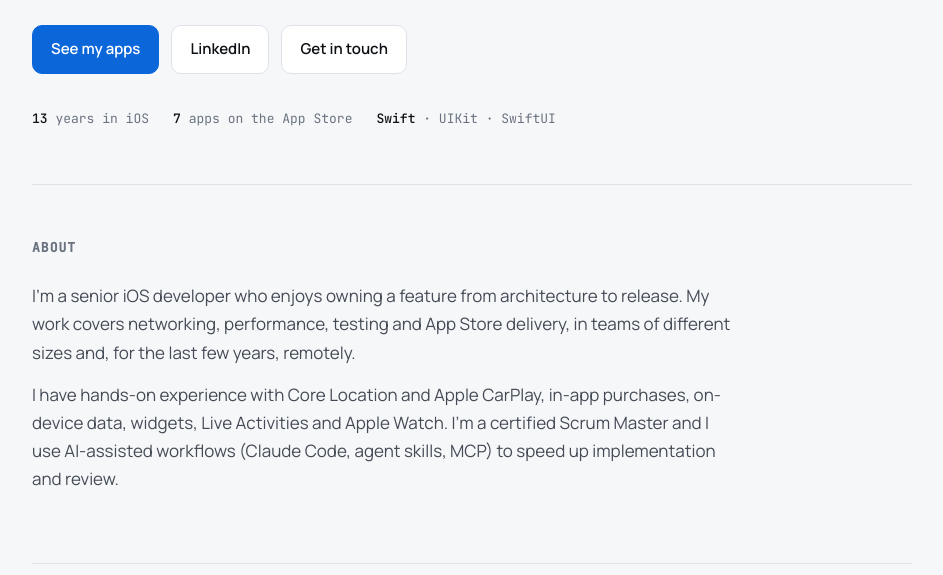
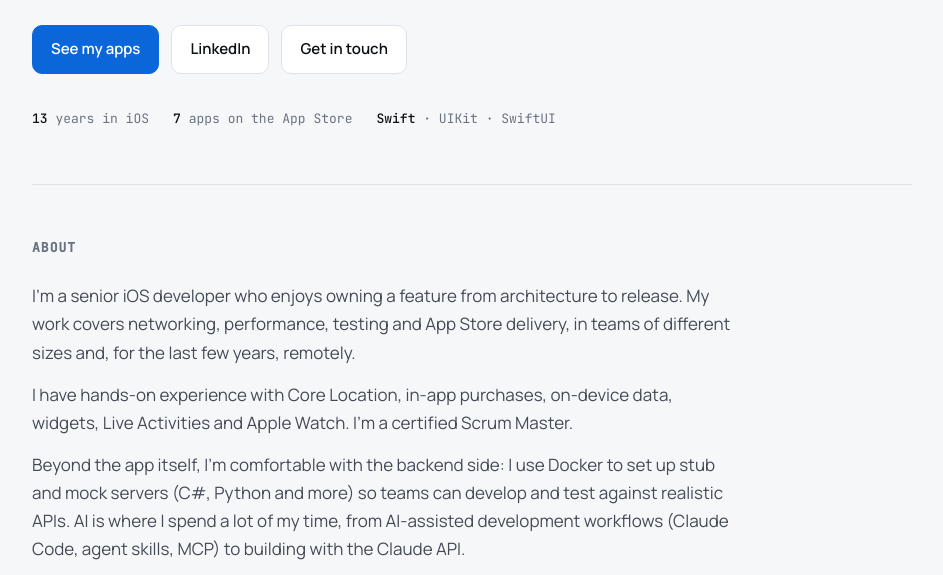
Before and after one commit to jordimilla/jordimilla.github.io, a plain HTML site: page index.html in a window 1280 px wide. Shown: the part 377-952 px from the top of the page, without its empty margins (168-1111 px from the left). Drawn offline with Linux system fonts and the light colour scheme.

Commit message:
Update skills and about section

```diff
--- a/index.html
+++ b/index.html
@@ -163,7 +163,8 @@
     <section id="about" class="about">
       <h2>About</h2>
       <p>I'm a senior iOS developer who enjoys owning a feature from architecture to release. My work covers networking, performance, testing and App Store delivery, in teams of different sizes and, for the last few years, remotely.</p>
-      <p>I have hands-on experience with Core Location and Apple CarPlay, in-app purchases, on-device data, widgets, Live Activities and Apple Watch. I'm a certified Scrum Master and I use AI-assisted workflows (Claude Code, agent skills, MCP) to speed up implementation and review.</p>
+      <p>I have hands-on experience with Core Location, in-app purchases, on-device data, widgets, Live Activities and Apple Watch. I'm a certified Scrum Master.</p>
+      <p>Beyond the app itself, I'm comfortable with the backend side: I use Docker to set up stub and mock servers (C#, Python and more) so teams can develop and test against realistic APIs. AI is where I spend a lot of my time, from AI-assisted development workflows (Claude Code, agent skills, MCP) to building with the Claude API.</p>
     </section>
 
     <section id="experience">
@@ -252,11 +253,13 @@
       <h2>Skills</h2>
       <dl class="skills">
         <div class="skill-row"><dt>Languages &amp; UI</dt><dd class="chips"><span class="chip">Swift</span><span class="chip">UIKit</span><span class="chip">SwiftUI</span><span class="chip">WidgetKit</span><span class="chip">Live Activities</span><span class="chip">watchOS</span></dd></div>
-        <div class="skill-row"><dt>Location &amp; in-car</dt><dd class="chips"><span class="chip">Core Location</span><span class="chip">Apple CarPlay</span></dd></div>
+        <div class="skill-row"><dt>Location</dt><dd class="chips"><span class="chip">Core Location</span></dd></div>
         <div class="skill-row"><dt>App Store</dt><dd class="chips"><span class="chip">In-app purchases</span><span class="chip">On-device data</span><span class="chip">Publishing</span></dd></div>
         <div class="skill-row"><dt>Architecture</dt><dd class="chips"><span class="chip">Coordinators</span><span class="chip">MVVM</span><span class="chip">Modular design</span><span class="chip">REST / Codable</span><span class="chip">Performance</span></dd></div>
+        <div class="skill-row"><dt>AI</dt><dd class="chips"><span class="chip">Claude Code</span><span class="chip">Claude API</span><span class="chip">MCP</span><span class="chip">Agent skills</span><span class="chip">AI-assisted workflows</span></dd></div>
+        <div class="skill-row"><dt>Backend &amp; infra</dt><dd class="chips"><span class="chip">Docker</span><span class="chip">Stub / mock servers</span><span class="chip">C#</span><span class="chip">Python</span></dd></div>
         <div class="skill-row"><dt>Quality &amp; delivery</dt><dd class="chips"><span class="chip">XCTest</span><span class="chip">SwiftLint</span><span class="chip">Azure DevOps</span><span class="chip">Scrum</span></dd></div>
-        <div class="skill-row"><dt>Tooling</dt><dd class="chips"><span class="chip">Xcode</span><span class="chip">Git</span><span class="chip">Sentry</span><span class="chip">Claude Code</span><span class="chip">MCP</span><span class="chip">Agent skills</span></dd></div>
+        <div class="skill-row"><dt>Tooling</dt><dd class="chips"><span class="chip">Xcode</span><span class="chip">Git</span><span class="chip">Sentry</span></dd></div>
       </dl>
     </section>
 
```
